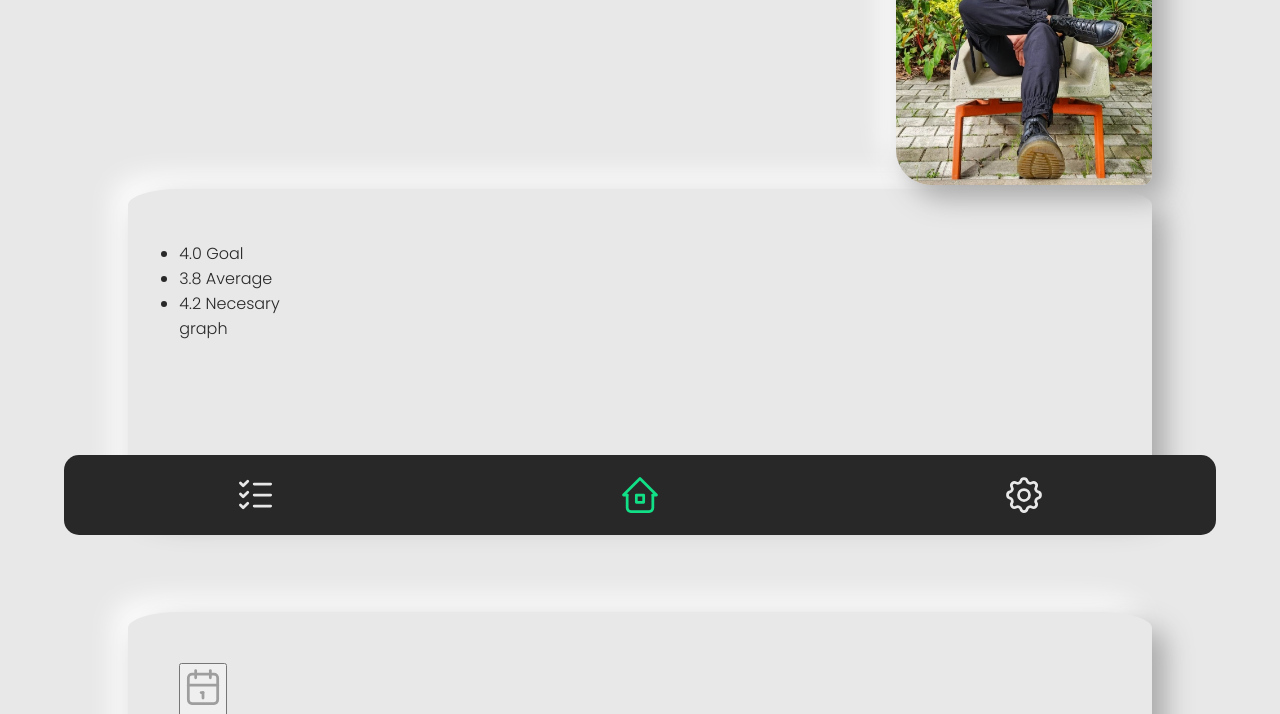
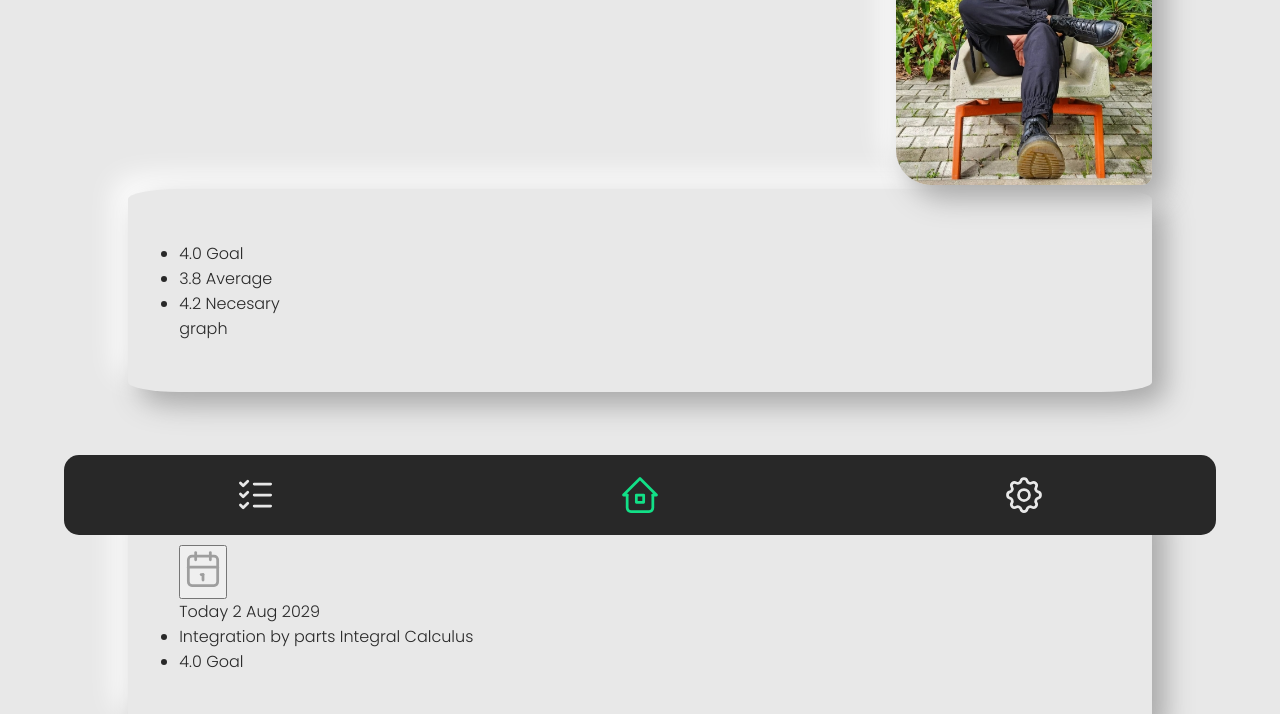
Before and after one commit to JulianG91012/NoteTrack, a plain HTML site: page index.html in a window 1280 px wide. Shown: the part 225-939 px from the top of the page. Drawn offline with Linux system fonts and the light colour scheme.

Commit message:
Home details added

```diff
--- a/css/main.css
+++ b/css/main.css
@@ -94,13 +94,11 @@ font-weight: 800;
 
 .main-graphs-widget{
     margin-top: 20%;
-    height: 40%;
     border-radius: 5%;
     padding: 5%;
 }
 .main-calendar-widget{
     margin-top: 10%;
-    height: 40%;
     border-radius: 5%;
     padding: 5%;
     margin-bottom: 10%;
--- a/index.html
+++ b/index.html
@@ -80,6 +80,24 @@
                 <div class="calendar-widget-text">
                     <span>Today</span>
                     <span>2 Aug 2029</span>
+                </div>
+                <div class="calendar-widget-list">
+                    <div class="calendar-widget-subjects">
+                        <ul>
+                            <li>
+                                <span>Integration by parts</span>
+                                <span>Integral Calculus</span>
+                            </li>
+                        </ul>
+                    </div>
+                    <div class="calendar-widget-subjects-notes">
+                        <ul>
+                            <li>
+                                <span>4.0</span>
+                                <span>Goal</span>
+                            </li>
+                        </ul>
+                    </div>
                 </div>
             </div>
 
```
